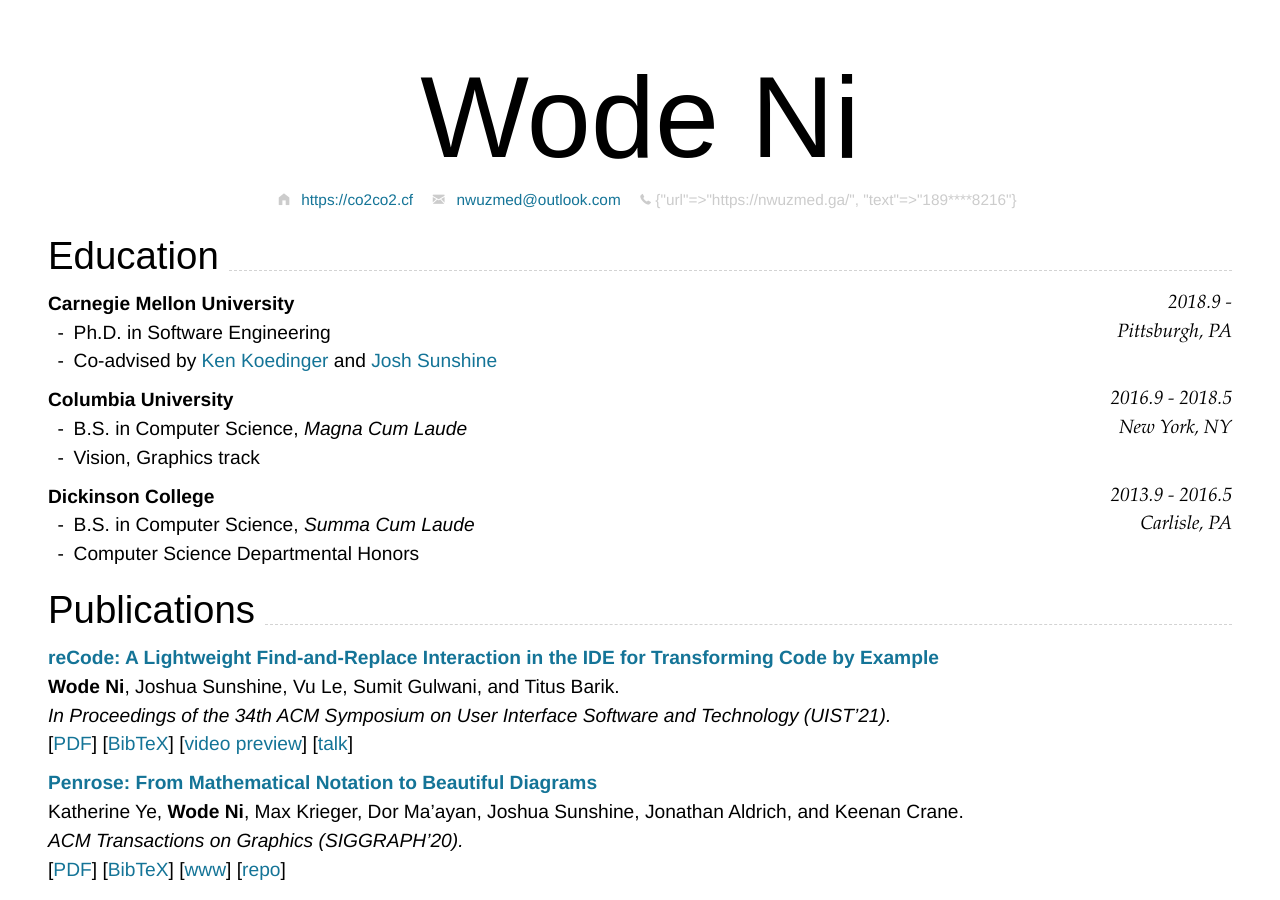
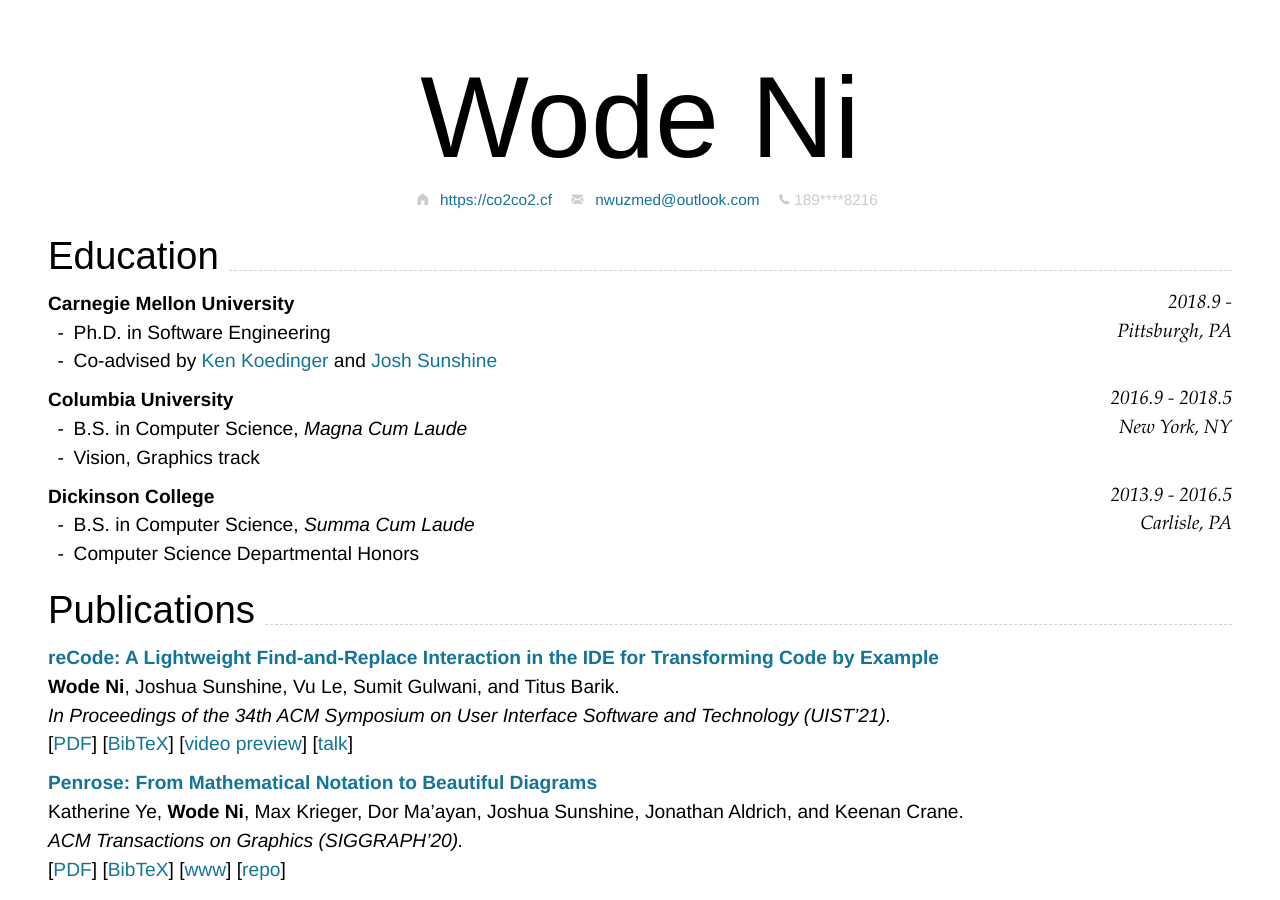
Before and after one commit to nwuzmedoutlook/resume, a Jekyll site: the page built from index.md, in a window 1280 px wide and 900 px high. Built offline with Jekyll 4.4.1, drawn with Linux system fonts in a browser that asks for light colours; nearby versions of some CDN libraries; part of the change alters nothing that is shown.

Commit message:
Update index.md

```diff
--- a/index.md
+++ b/index.md
@@ -8,8 +8,7 @@ homepage:
   url: https://co2co2.cf
   text: https://co2co2.cf
 phone:
-  url: https://nwuzmed.ga/
-  text: 189****8216
+  189****8216
 ---
 
 # Wode **Ni**
```
